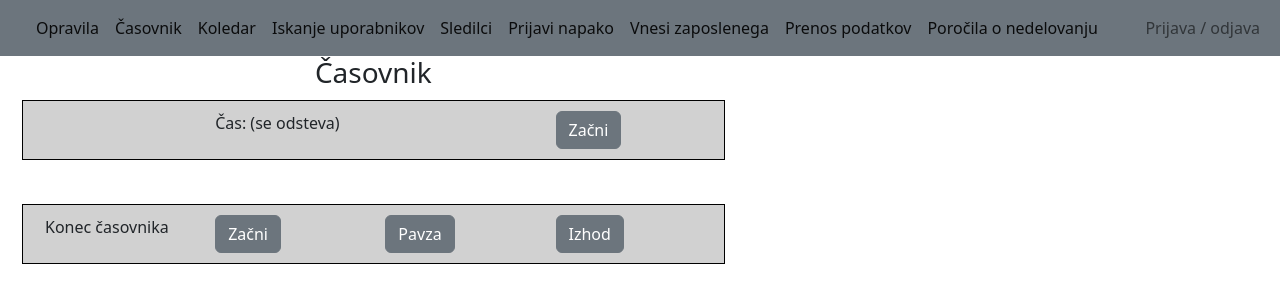
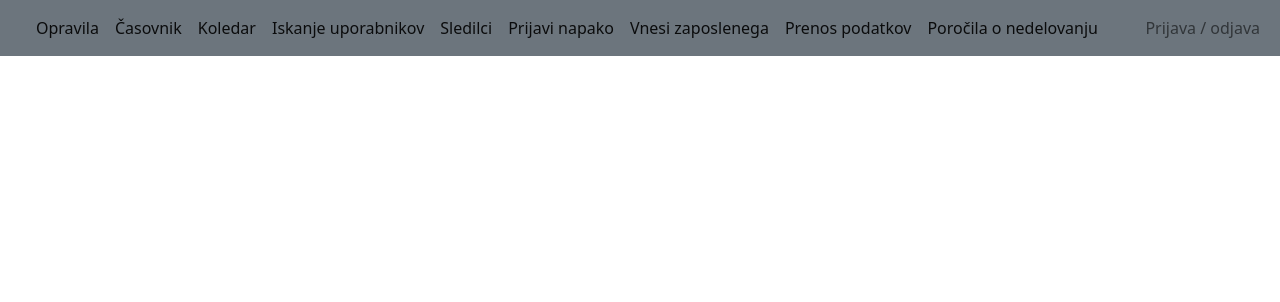
Before and after one commit to juremrzek/ProductivityApp, a Vue app in the folder src/client/: page /casovnik in a window 1280 px wide. Shown: the top 302 px of the page. Built offline with nearby package versions, Linux system fonts and the light colour scheme.

Commit message:
rm not necessary components

```diff
--- a/src/client/src/components/auth/RegisterForm.vue
+++ b/src/client/src/components/auth/RegisterForm.vue
@@ -1,11 +1,6 @@
 <template>
   <div class="container form">
     <h4 class="text-center">Registracija</h4>
-    <div class="form-group">
-      <label for="exampleInputEmail1">Opravilo</label>
-      <input class="form-control" />
-    </div>
-    <br />
     <div class="form-group">
       <label for="exampleInputEmail1">Ime </label>
       <input class="form-control" />
--- a/src/client/src/components/casovnik/CasovnikPlayer.vue
+++ /dev/null
@@ -1,71 +0,0 @@
-<template>
-  <h3 class="text-center">Časovnik</h3>
-  <!-- Odstevanje casa -->
-  <!-- Kontrola casovnika -->
-  <div class="containter">
-    <div class="row box">
-      <div class="col-3"></div>
-      <div class="col">Čas: (se odsteva)</div>
-      <div class="col-1">
-        <button
-          type="button"
-          class="btn btn-secondary"
-          @click.prevent="$emit('zacni')"
-        >
-          Začni
-        </button>
-      </div>
-      <div class="col-2"></div>
-    </div>
-    <br />
-    <div class="row box">
-      <div class="col">Konec časovnika</div>
-      <div class="col">
-        <button
-          type="button"
-          class="btn btn-secondary"
-          @click.prevent="$emit('zacni')"
-        >
-          Začni
-        </button>
-      </div>
-      <div class="col">
-        <button
-          type="button"
-          class="btn btn-secondary"
-          @click.prevent="$emit('pavza')"
-        >
-          Pavza
-        </button>
-      </div>
-      <div class="col">
-        <button
-          type="button"
-          class="btn btn-secondary"
-          @click.prevent="$emit('izhod')"
-        >
-          Izhod
-        </button>
-      </div>
-    </div>
-  </div>
-</template>
-
-<script>
-export default {
-  name: "CasovnikPlayer",
-  data() {
-    return {}
-  },
-  emits: ["zacni", "pavza", "izhod"],
-}
-</script>
-
-<style scoped>
-.box {
-  border: 1px solid black;
-  padding: 10px;
-  margin: 10px;
-  background-color: rgb(209, 209, 209);
-}
-</style>
--- a/src/client/src/components/nedelovanje/NedelovanjeCard.vue
+++ /dev/null
@@ -1,50 +0,0 @@
-<template>
-  <br />
-  <div class="container-fluid card">
-    <div class="row m-1">
-      <div class="col">Napaka: {{ napaka.ime }}</div>
-      <div class="col">
-        Uporabnik: <a href="#"> {{ napaka.upime }} </a>
-      </div>
-      <div class="col-2">
-        <button
-          type="button"
-          class="btn btn-primary"
-          @click="this.$event.emit('potrdi', napaka.id)"
-        >
-          Opravi
-        </button>
-      </div>
-    </div>
-
-    <div class="row m-1">
-      <div class="col">Opis: {{ napaka.opis }}</div>
-      <div class="col-2">
-        <button
-          type="button"
-          class="btn btn-secondary"
-          @click="this.$event.emit('zavrni', napaka.id)"
-        >
-          Izbriši
-        </button>
-      </div>
-    </div>
-  </div>
-</template>
-
-<script>
-export default {
-  name: "napakaCard",
-  props: {
-    napaka: Object,
-  },
-  emits: ["potrdi", "zavrni"],
-}
-</script>
-
-<style scoped>
-.card {
-  margin-top: 0.5rem;
-  border: 1px solid black;
-}
-</style>
--- a/src/client/src/router/index.js
+++ b/src/client/src/router/index.js
@@ -1,11 +1,8 @@
 import { createRouter, createWebHistory } from "vue-router"
 import TaskWindow from "../views/TaskWindow.vue"
-import TimerWindow from "../views/TimerWindow.vue"
 import IssueReportWindow from "../views/IssueReportWindow.vue"
 import FollowersWindow from "../views/FollowersWindow.vue"
 import ManageEmployeesWindow from "../views/ManageEmployeesWindow.vue"
-import StatisticsWindow from "../views/StatisticsWindow.vue"
-import IssueResolveWindow from "../views/IssueResolveWindow.vue"
 import ActivityWindow from "../views/ActivityWindow.vue"
 import GoogleCalendarWindow from "../views/GoogleCalendarWindow.vue"
 import SearchUsersWindow from "../views/SearchUsersWindow.vue"
@@ -18,11 +15,6 @@ const router = createRouter({
       path: "/",
       name: "home",
       component: TaskWindow,
-    },
-    {
-      path: "/casovnik",
-      name: "casovnik",
-      component: TimerWindow,
     },
     {
       path: "/napaka",
@@ -38,16 +30,6 @@ const router = createRouter({
       path: "/zaposleni/vnos",
       name: "zaposleniVnos",
       component: ManageEmployeesWindow,
-    },
-    {
-      path: "/skladisce",
-      name: "skladisce",
-      component: StatisticsWindow,
-    },
-    {
-      path: "/nedelovanje",
-      name: "nedelovanje",
-      component: IssueResolveWindow,
     },
     {
       path: "/uporabnik/:id",
--- a/src/client/src/views/AuthorizationWindow.vue
+++ b/src/client/src/views/AuthorizationWindow.vue
@@ -7,14 +7,33 @@ import RegisterForm from "../components/auth/RegisterForm.vue"
 <template>
   <WindowManager>
     <template v-slot:default> <register-form></register-form></template>
-    <template v-slot:secondary> <login-form></login-form> </template>
+    <template v-slot:secondary>
+      <login-form
+        @prijava="(name, password) => login(name, password)"
+      ></login-form>
+    </template>
   </WindowManager>
 </template>
 
 <script>
+import { UserFactory } from "../utils/UserFactory"
+
 export default {
   data() {
     return {}
   },
+  methods: {
+    login(name, password) {
+      console.log(name, password)
+
+      const userData = {
+        id: 123,
+        name: "Janez",
+      }
+
+      const user = UserFactory.createUser(1, userData.id, userData.name)
+      console.log(user)
+    },
+  },
 }
 </script>
--- a/src/client/src/views/IssueResolveWindow.vue
+++ /dev/null
@@ -1,47 +0,0 @@
-<script setup>
-import WindowManager from "../components/WindowManager.vue"
-import NedelovanjeCard from "../components/nedelovanje/NedelovanjeCard.vue"
-</script>
-
-<template>
-  <WindowManager>
-    <h3 class="text-center">Poročila o nedelovanju</h3>
-    <!--  -->
-    <template v-for="napaka in napake" :key="napaka.id">
-      <nedelovanje-card :napaka="napaka"></nedelovanje-card>
-    </template>
-    <!--  -->
-  </WindowManager>
-</template>
-
-<script>
-export default {
-  components: {
-    NedelovanjeCard,
-  },
-  data() {
-    return {
-      napake: [
-        {
-          id: 1,
-          ime: "Napaka 1",
-          opis: "Opis napake 1",
-          upime: "Uporabnik 1",
-        },
-        {
-          id: 2,
-          ime: "Napaka 2",
-          opis: "Opis napake 2",
-          upime: "Uporabnik 2",
-        },
-        {
-          id: 3,
-          ime: "Napaka 3",
-          opis: "Opis napake 3",
-          upime: "Uporabnik 3",
-        },
-      ],
-    }
-  },
-}
-</script>
--- a/src/client/src/views/StatisticsWindow.vue
+++ /dev/null
@@ -1,41 +0,0 @@
-<script setup>
-import WindowManager from "../components/WindowManager.vue"
-</script>
-
-<template>
-  <window-manager>
-    <div class="container form">
-      <h4 class="text-center">Prenos podatkov v podatkovno skladišče</h4>
-      <br />
-      <div class="form-group">
-        <label for="exampleInputEmail1">Začetni datum</label>
-        <input type="date" class="form-control" />
-      </div>
-      <br />
-      <div class="form-group">
-        <label for="exampleInputEmail1">Končni datum</label>
-        <input type="date" class="form-control" />
-      </div>
-      <br />
-      <br />
-      <br />
-      <br />
-      <br />
-      <br />
-      <br />
-      <br />
-      <br />
-      <br />
-      <button type="submit" class="btn btn-secondary float-end">Prenesi</button>
-      <br />
-    </div>
-  </window-manager>
-</template>
-
-<style scoped>
-.form {
-  margin: 5%;
-  padding: 2rem;
-  border: 1px solid black;
-}
-</style>
--- a/src/client/src/views/TimerWindow.vue
+++ /dev/null
@@ -1,12 +0,0 @@
-<script setup>
-import WindowManager from "../components/WindowManager.vue"
-import CasovnikPlayer from "../components/casovnik/CasovnikPlayer.vue"
-</script>
-
-<template>
-  <WindowManager> <casovnik-player></casovnik-player> </WindowManager>
-</template>
-
-<script>
-export default {}
-</script>
```
